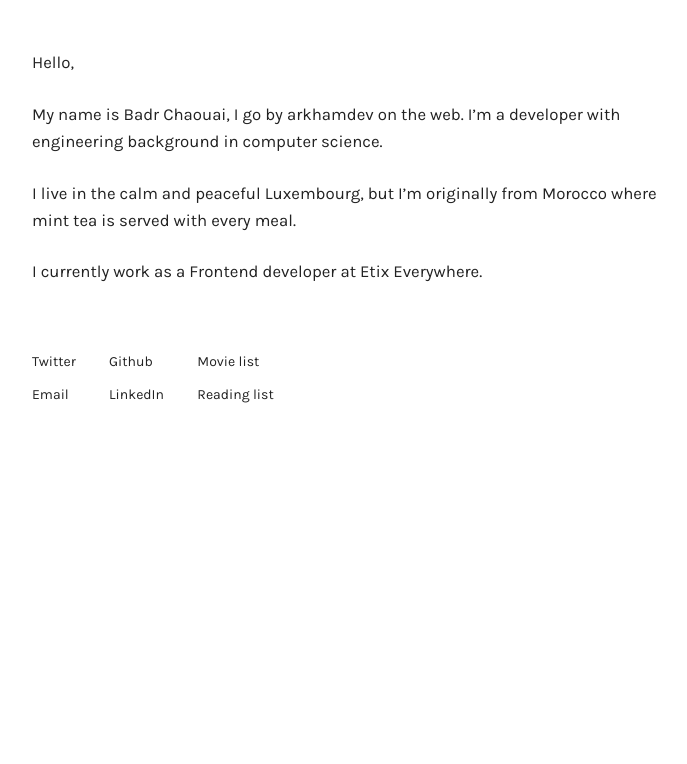
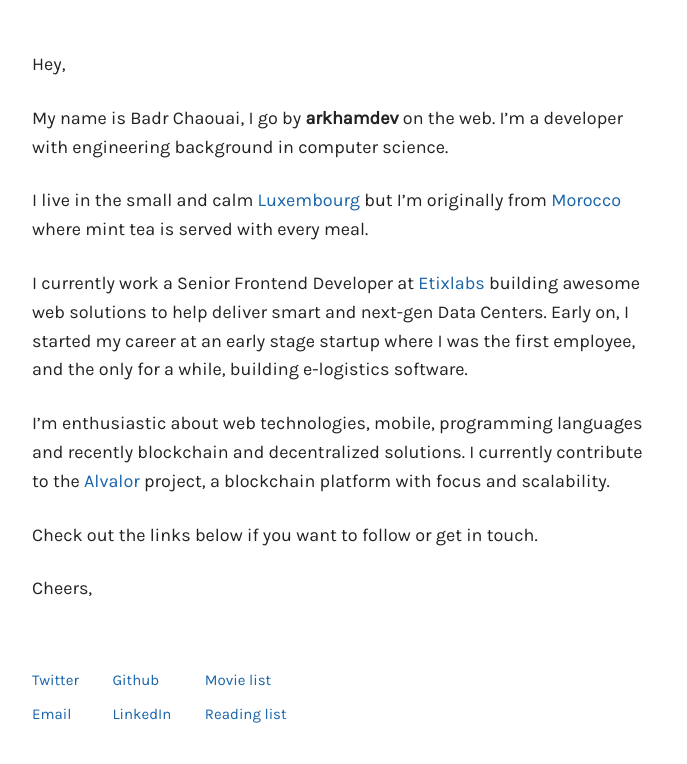
Before and after one commit to arkhamdev/arkhamdev.github.io, a website: page index.html in a window 1280 px wide. Shown: the whole page, without its empty margins (128-815 px from the left). Drawn offline with Linux system fonts and the light colour scheme.

Commit message:
update text

```diff
--- a/index.html
+++ b/index.html
@@ -1,39 +1,67 @@
 <!DOCTYPE html>
 <html lang="en">
+
 <head>
     <meta charset="UTF-8">
     <meta name="viewport" content="width=device-width, initial-scale=1">
     <title>Badr Chaouai</title>
     <link href='https://fonts.googleapis.com/css?family=Karla' rel='stylesheet' type='text/css'>
-    <link href="css/main.css" rel="stylesheet" >
+    <link href="css/main.css" rel="stylesheet">
 </head>
+
 <body>
     <div class="container">
         <div class="row">
             <div class="eight columns">
-                <p>Hello,</p>
-                <p>My name is Badr Chaouai, I go by arkhamdev on the web. I’m a developer with engineering background in computer science.</p>
-                <p>I live in the calm and peaceful Luxembourg, but I’m originally from Morocco where mint tea is served with every meal.</p>
-                <p>I  currently work as a Frontend developer at <a href="https://www.etixeverywhere.com">Etix Everywhere</a>.</p>
+                <p>Hey,</p>
+                <p>My name is Badr Chaouai, I go by
+                    <strong>arkhamdev</strong> on the web. I’m a developer with engineering background in computer science.
+                </p>
+                <p>I live in the small and calm
+                    <a href="https://youtu.be/idGrY-YFejw">Luxembourg</a> but I’m originally from
+                    <a href="https://youtu.be/ZRd0A4ayebA">Morocco</a> where mint tea is served with every meal.
+                </p>
+                <p>I currently work a Senior Frontend Developer at
+                    <a href="https://etixlabs.com/">Etixlabs</a> building awesome web solutions to help deliver smart and next-gen Data Centers. Early on,
+                    I started my career at an early stage startup where I was the first employee, and the only for a while,
+                    building e-logistics software.</p>
+                <p>I’m enthusiastic about web technologies, mobile, programming languages and recently blockchain and decentralized
+                    solutions. I currently contribute to the
+                    <a href="http://www.alvalor.org/">Alvalor</a> project, a blockchain platform with focus and scalability.</p>
+                <p>Check out the links below if you want to follow or get in touch.</p>
+                <p>Cheers,</p>
             </div>
         </div>
 
         <div class="row">
             <div class="eight columns">
                 <ul>
-                    <li><a href="https://twitter.com/arkhamdev">Twitter</a></li>
-                    <li><a href="mailto:badr.chaouai@gmail.com">Email</a></li>
+                    <li>
+                        <a href="https://twitter.com/arkhamdev">Twitter</a>
+                    </li>
+                    <li>
+                        <a href="mailto:badr.chaouai@gmail.com">Email</a>
+                    </li>
                 </ul>
                 <ul>
-                    <li><a href="https://github.com/arkhamdev">Github</a></li>
-                    <li><a href="https://www.linkedin.com/in/badrch">LinkedIn</a></li>
+                    <li>
+                        <a href="https://github.com/arkhamdev">Github</a>
+                    </li>
+                    <li>
+                        <a href="https://www.linkedin.com/in/badrch">LinkedIn</a>
+                    </li>
                 </ul>
                 <ul>
-                    <li><a href="http://www.imdb.com/list/ls058188741">Movie list</a></li>
-                    <li><a href="https://www.goodreads.com/review/list/13964730-badr?shelf=read">Reading list</a></li>
+                    <li>
+                        <a href="http://www.imdb.com/list/ls058188741">Movie list</a>
+                    </li>
+                    <li>
+                        <a href="#">Reading list</a>
+                    </li>
                 </ul>
             </div>
         </div>
     </div>
 </body>
+
 </html>
--- a/sass/main.scss
+++ b/sass/main.scss
@@ -1,8 +1,8 @@
-@import "node_modules/skeleton-scss/scss/skeleton.scss";
+@import 'node_modules/skeleton-scss/scss/skeleton.scss';
 
 body {
   font-family: 'Karla', Helvetica, Arial, sans-serif;
-    font-size: 14px;
+  font-size: 15px;
   margin-top: 50px;
 }
 
@@ -11,7 +11,7 @@
 }
 
 a {
-    color: inherit;
+  color: #1864ab;
   text-decoration: none;
 }
 
```
Also changed, not shown: css/main.css. Lines whose indentation alone changed are shown as unchanged.
